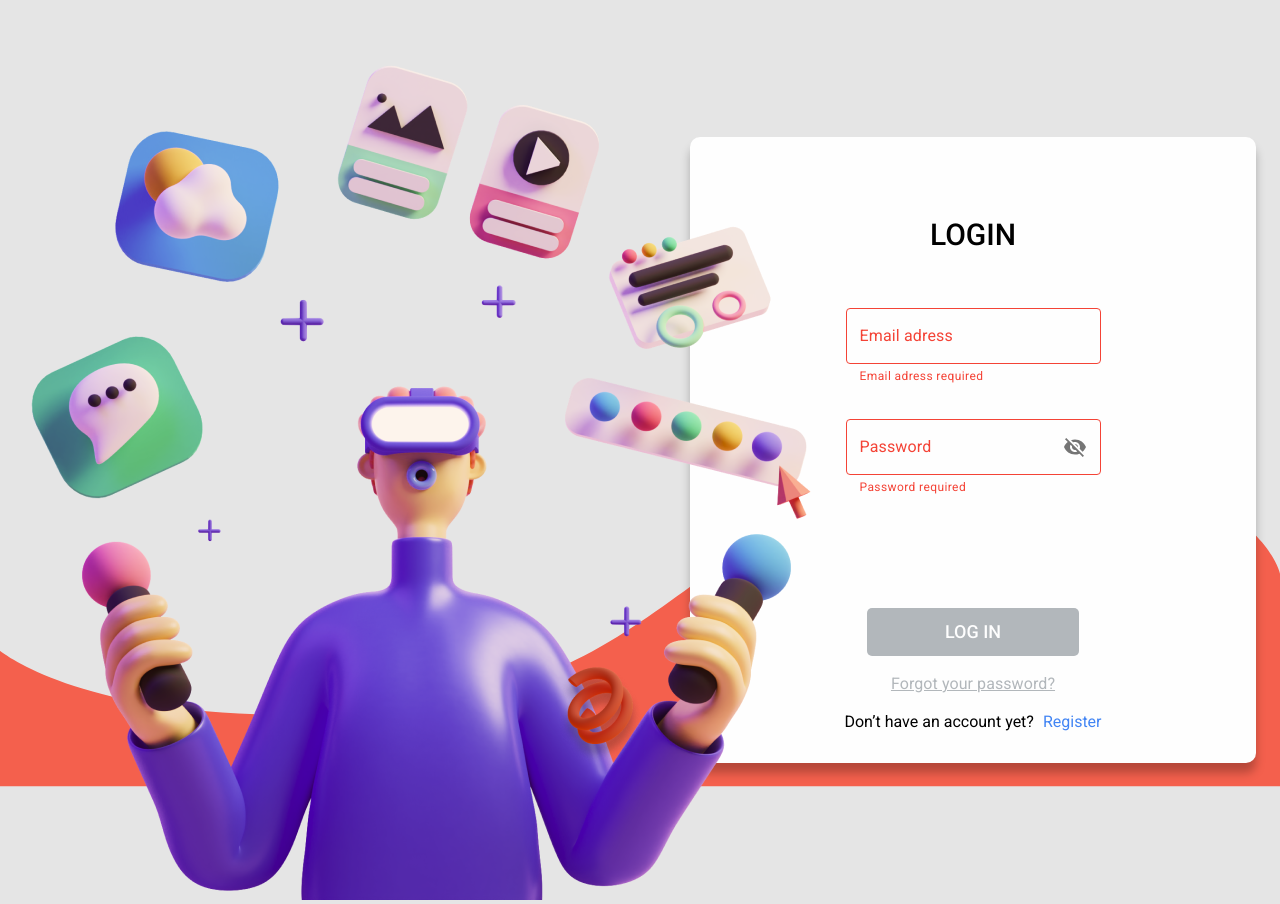
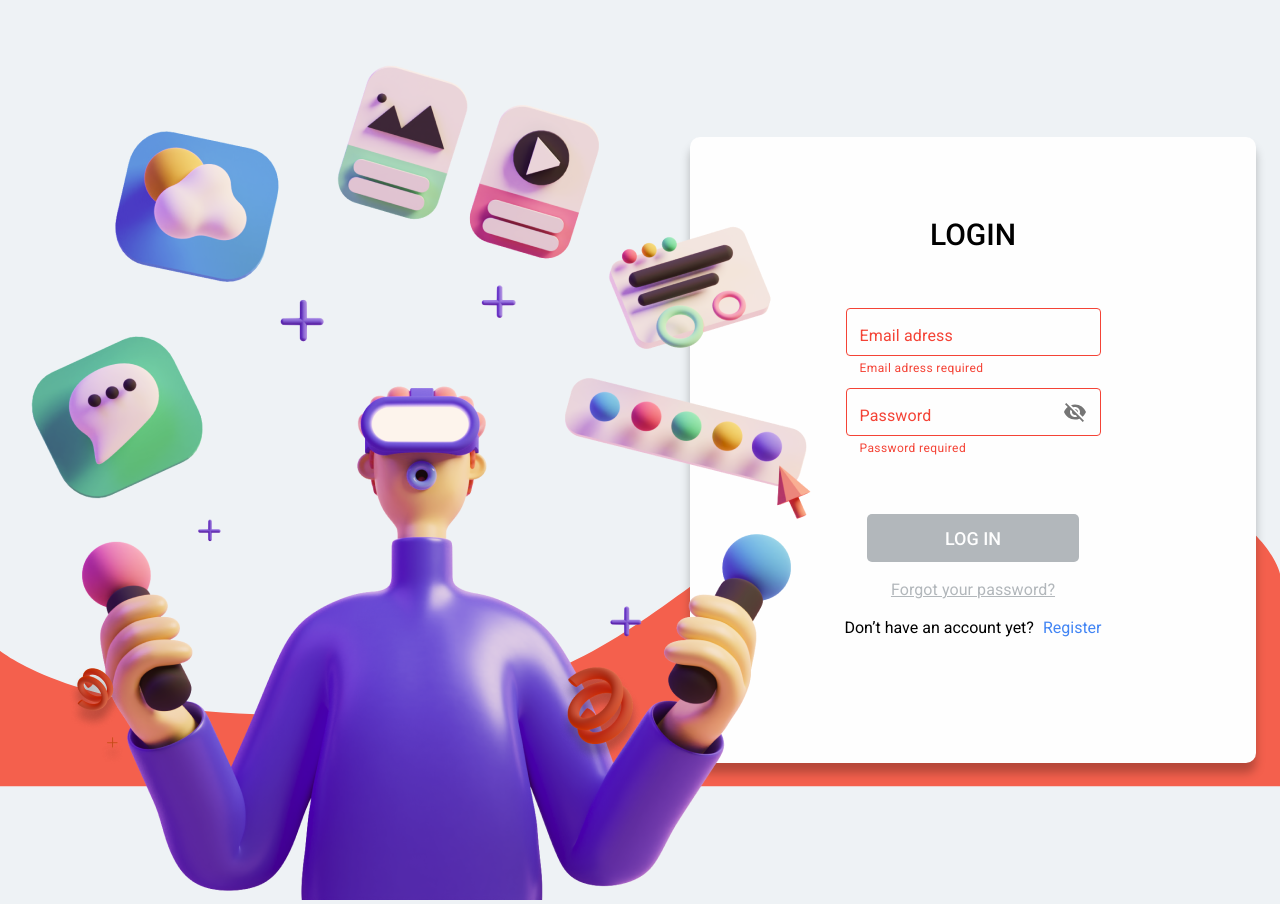
Before and after one commit to karrtopelka/voypost-login, a React (Create React App) app: page / in a window 1280 px wide. Built offline with nearby package versions, Linux system fonts and the light colour scheme.

Commit message:
desktop page done 2

```diff
--- a/src/App.css
+++ b/src/App.css
@@ -10,6 +10,13 @@
   right: 591px;
 }
 
+.app__spiral2 {
+  z-index: 3;
+  position: absolute;
+  bottom: 6px;
+  left: 0px;
+}
+
 .app > div:last-child {
   position: absolute;
   bottom: -10px;
--- a/src/App.js
+++ b/src/App.js
@@ -3,6 +3,7 @@ import './App.css';
 import InputForm from './components/InputForm/InputForm';
 import main_image from './assets/main_image.png';
 import main_spiral from './assets/main_spiral.png';
+import main_spiral2 from './assets/main_spiral2.png';
 
 function App() {
   return (
@@ -12,7 +13,10 @@ function App() {
         <img src={`${main_image}`} alt="main__boy" />
       </div>
       <div className="app__spiral">
-        <img src={`${main_spiral}`} alt="main__boy" />
+        <img src={`${main_spiral}`} alt="main__spiral" />
+      </div>
+      <div className="app__spiral2">
+        <img src={`${main_spiral2}`} alt="main__spiral2" />
       </div>
       <div>
         <svg
--- a/src/components/InputForm/InputForm.css
+++ b/src/components/InputForm/InputForm.css
@@ -29,8 +29,13 @@
 }
 
 .input__wrapper div {
+  height: 48px;
   border-color: var(--zero);
   color: var(--zero) !important;
+}
+
+.MuiInputLabel-outlined {
+  transform: translate(14px, 16px) scale(1);
 }
 
 .input__wrapper > div:last-child {
@@ -83,7 +88,8 @@
   display: flex;
 }
 
-.input__register > p:last-child {
+.input__register > a {
+  text-decoration: none;
   color: #4285f4;
   padding-left: 9px;
 }
--- a/src/components/InputForm/InputForm.js
+++ b/src/components/InputForm/InputForm.js
@@ -61,7 +61,7 @@ const InputForm = () => {
           <p className="input__forgot">Forgot your password?</p>
           <div className="input__register">
             <p>Don’t have an account yet?</p>
-            <p>Register</p>
+            <a href="#">Register</a>
           </div>
         </Grid>
       </div>
--- a/src/index.css
+++ b/src/index.css
@@ -16,7 +16,7 @@
 }
 
 body {
-  background-color: #e5e5e5;
+  background-color: #eef2f5;
   margin: 0;
   font-family: 'Roboto', sans-serif;
   -webkit-font-smoothing: antialiased;
```
Also changed, not shown: src/assets/main_spiral2.png (added).
